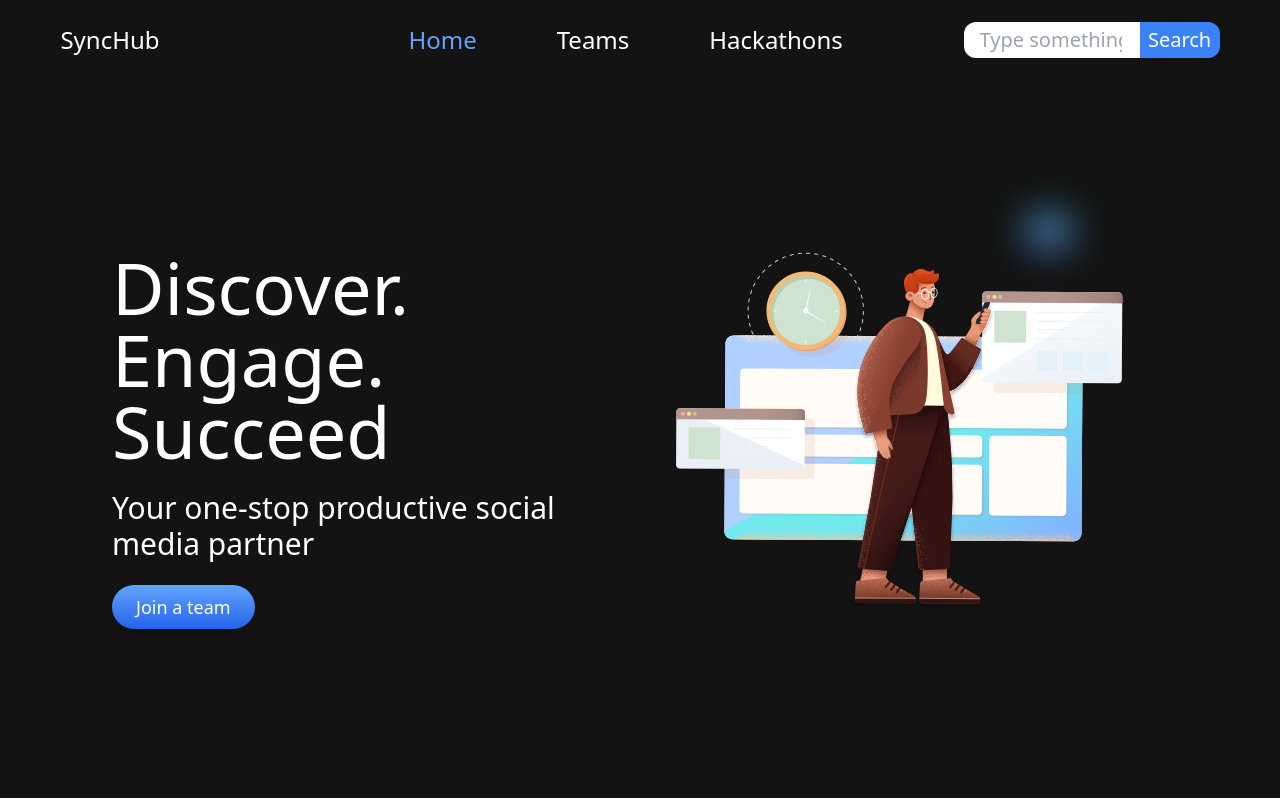
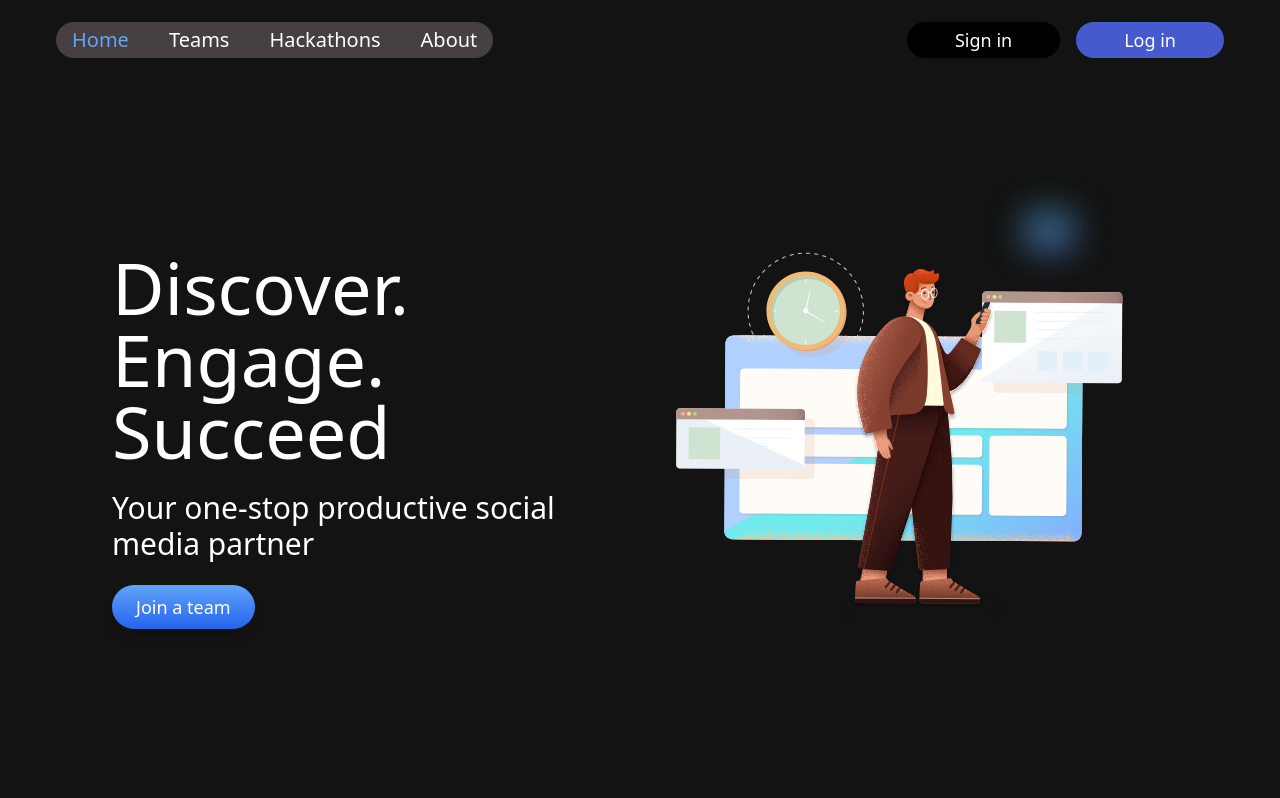
Before and after one commit to TBA5854/Synchub-frontend, a React (Vite) app: page / in a window 1280 px wide. Shown: the top 798 px of the page. Built offline with nearby package versions, Linux system fonts and the light colour scheme.

Commit message:
modify - navbar

```diff
--- a/src/Components/Navbar/Navbar.jsx
+++ b/src/Components/Navbar/Navbar.jsx
@@ -3,24 +3,23 @@ import { NavLink } from 'react-router-dom'
 const Navbar = () => {
   return (
     <>
-      <div className='w-full h-[10vh] flex flex-row justify-around items-center content-center px-5 text-base lg:text-2xl lg:px-0'>
+      <div className='w-full h-[10vh] flex flex-row justify-between items-center content-center text-base px-14 text-white lg:text-xl'>
 
-        {/* logo */}
-        <div>SyncHub</div>
-
-        {/* links */}
-        <ul className='flex flex-row justify-center items-center content-center gap-10 lg:gap-20 lg:pl-[10vw]'>
+        {/* left  */}
+        <div>
+        <ul className='flex flex-row justify-center items-center content-center gap-8 bg-[#8b7e7e6e] py-1 px-4 rounded-3xl backdrop-blur-md lg:gap-10'>
           <li><NavLink to="/" className={({isActive}) => `${isActive ? "text-blue-400" : "text-white"}`}>Home</NavLink></li>
           <li><NavLink to="teams" className={({isActive}) => `${isActive ? "text-blue-400" : "text-white"}`}>Teams</NavLink></li>
           <li><NavLink to="hackathons" className={({isActive}) => `${isActive ? "text-blue-400" : "text-white"}`}>Hackathons</NavLink></li>
+          <li><NavLink to="about" className={({isActive}) => `${isActive ? "text-blue-400" : "text-white"}`}>About</NavLink></li>
         </ul>
+        </div>
 
-          {/* search bar */}
-          <div className='text-sm lg:text-xl'>
-          <input type="search" placeholder='Type something' name="" id="" className='bg-white text-black rounded-s-xl pl-4 py-1 w-24 lg:w-44 h-auto'/>
-          <button className='bg-blue-500 rounded-e-xl lg:w-20 lg:inline py-1 h-auto hidden'>Search</button>
-          <button className='bg-blue-500 rounded-e-xl p-1 h-auto lg:hidden'>🔍</button>
-          </div>
+        {/* right  */}
+        <div className='flex gap-4'>
+          <button className='px-12 py-1 text-lg bg-black rounded-3xl'>Sign in</button>
+          <button className='px-12 py-1 text-lg bg-[rgb(69,90,205)] rounded-3xl'>Log in</button>
+        </div>
       </div>
     </>
   )
--- a/src/index.css
+++ b/src/index.css
@@ -11,5 +11,6 @@
   body {
     background-color: rgb(18, 19, 18);
     color: white;
+    scroll-behavior: smooth;
   }
 }
```
